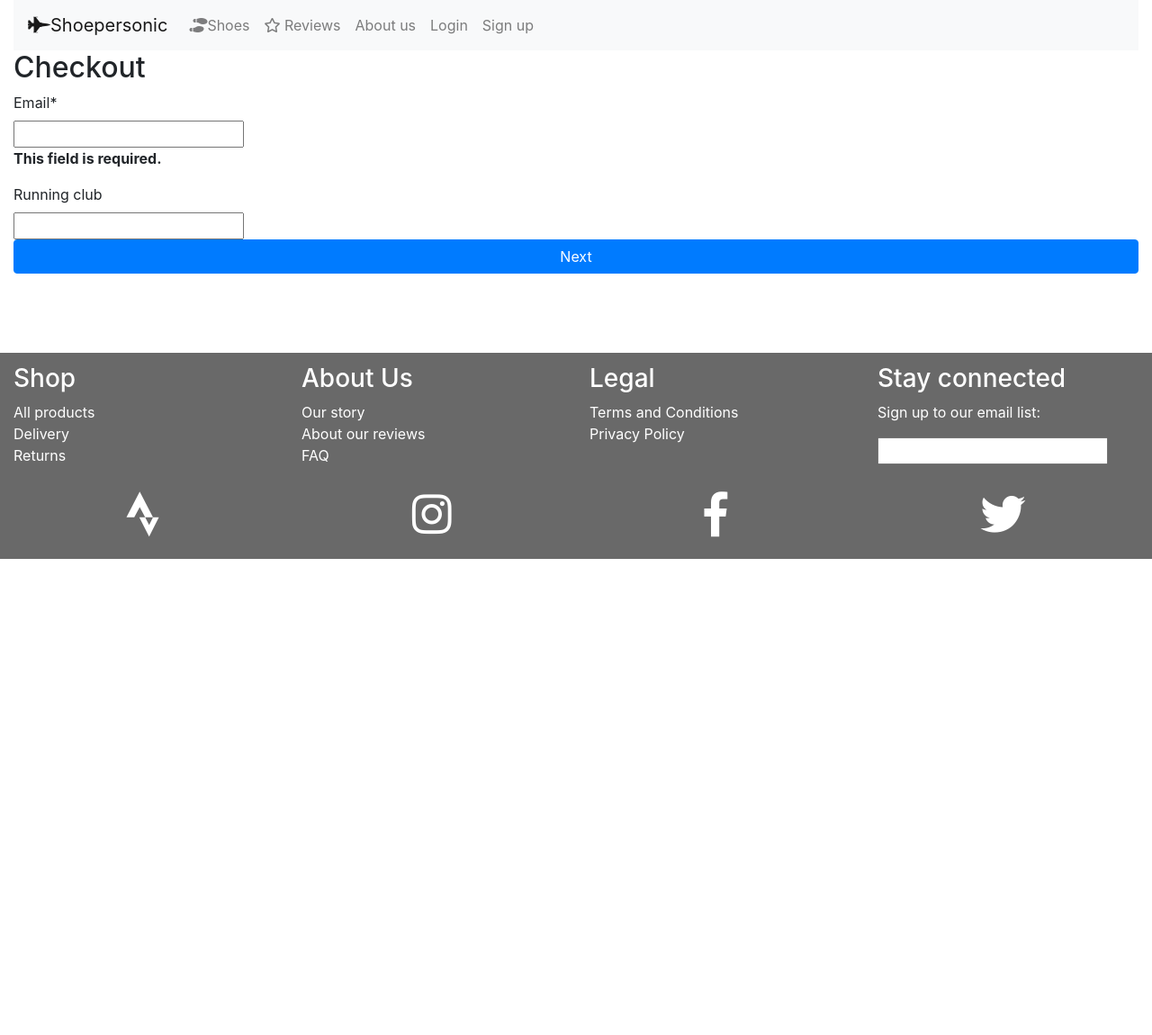
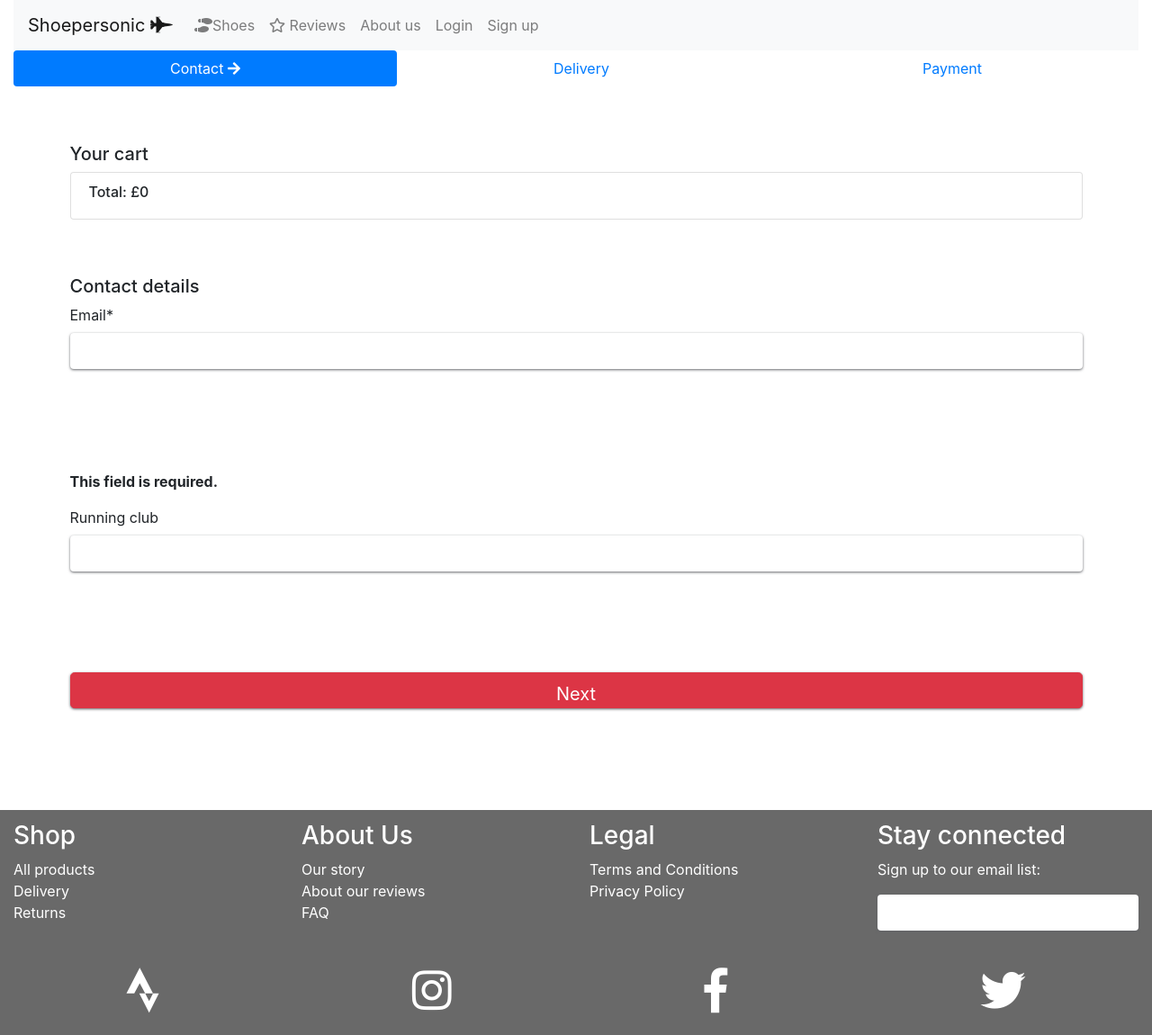
Before and after one commit to harryphelps2/shoepersonic2, a Django app: page /checkout/contact_details in a window 1280 px wide. Shown: the whole page at 90% size. Before the commit the page ends 621 px from the top, so only its background shows below. Run offline with Django 3.2, Linux system fonts and the light colour scheme; some libraries are stand-ins or nearby versions.

Commit message:
Checkout styling for contact details page

```diff
--- a/shoepersonic2/accounts/templates/register.html
+++ b/shoepersonic2/accounts/templates/register.html
@@ -1,12 +1,11 @@
 {% extends "base.html" %}
-
+{% load crispy_forms_tags %}
 {% block content %}
 
 <p>Already have an account?<a href="{% url 'login'%}"> Login here</a></p>
 <form method="post" action="{% url 'register' %}">
     {% csrf_token %}
-    {{ registration_form.as_p }}
-
+    {{ registration_form|crispy }}
 <button type="submit">Register</button>
 </form>
 
--- a/shoepersonic2/basket/views.py
+++ b/shoepersonic2/basket/views.py
@@ -3,7 +3,6 @@ from django.shortcuts import render, redirect, reverse
 def view_basket(request):
     """A view that renders the cart contents"""
     basket = request.session.get('cart', {})
-    print(basket)
     return render(request, "basket.html")
 
 def add_to_basket(request, id):
@@ -12,7 +11,6 @@ def add_to_basket(request, id):
     quantity = int(request.POST.get('quantity'))
     size = request.POST.get('size')
     line_id = "{0}-{1}".format(id, size)
-    print(line_id)
 
     basket = request.session.get('basket', {})
 
@@ -32,8 +30,6 @@ def adjust_basket(request, id, size):
     """Adjust quantity of the product to the specified amount"""
     quantity = int(request.POST.get('new_quantity'))
     basket = request.session.get('basket', {})
-    print(size)
-    # Size as 1 dp but can't use as a key cos outs it as string
     line_id = "{0}-{1}".format(id, size)
 
     if int(quantity) > 0:
--- a/shoepersonic2/checkout/templates/contact_details.html
+++ b/shoepersonic2/checkout/templates/contact_details.html
@@ -3,10 +3,35 @@
 {% block page_title %}Checkout{% endblock %}
 {% block page_header %}Checkout{% endblock %}
 {% block content %}
-<h2>Checkout</h2>
-<form action="{% url 'contact_details' %}" method="post" role="form">
+<nav class="nav nav-pills nav-fill">
+    <a class="nav-item nav-link active" href="{% url 'contact_details' %}">Contact <i class="fas fa-arrow-right"></i></a>
+    <a class="nav-item nav-link" href="{% url 'delivery_details' %}">Delivery</a>
+    <a class="nav-item nav-link" href="{% url 'card_details' %}">Payment</a>
+</nav>
+<div class="checkout-cart">
+    <h5>Your cart</h5>
+    <ul class="list-group">
+    {% for item in basket_items %}
+        <li class="list-group-item d-flex justify-content-between">
+            <div>
+                <h6>{{ item.product.name }}</h6>
+            </div>
+            <div>
+                <h6>£{{ item.product.price }}</h6>
+            </div>
+        </li>
+        {% endfor %}
+        <li class="list-group-item d-flex justify-content-between">
+            <div>
+                <h6>Total: <span>£{{ total }}</span></h6>
+            </div>
+        </li>
+    </ul>
+</div>
+<form class="contact-details" action="{% url 'contact_details' %}" method="post" role="form">
+    <h5>Contact details</h5>
     {% csrf_token %}
     {{ contact_form|crispy }}
-    <input class="btn btn-block btn-primary" type="submit" value="Next">
+    <input class="btn btn-block btn-danger btn-primary btn-lg" type="submit" value="Next">
 </form>
 {% endblock %}
--- a/shoepersonic2/checkout/templates/delivery_details.html
+++ b/shoepersonic2/checkout/templates/delivery_details.html
@@ -3,7 +3,11 @@
 {% block page_title %}Checkout{% endblock %}
 {% block page_header %}Checkout{% endblock %}
 {% block content %}
-<h2>Delivery details</h2>
+<nav class="nav nav-pills nav-fill">
+    <a class="nav-item nav-link" href="{% url 'contact_details' %}">Contact</a>
+    <a class="nav-item nav-link active" href="{% url 'delivery_details' %}">Delivery <i class="fas fa-arrow-right"></i></a>
+    <a class="nav-item nav-link" href="{% url 'card_details' %}">Payment</a>
+</nav>
 <form action="{% url 'delivery_details' %}" method="post" id="payment-form" role="form">
     {% csrf_token %}
     {{ delivery_form|crispy }}
--- a/shoepersonic2/checkout/urls.py
+++ b/shoepersonic2/checkout/urls.py
@@ -1,8 +1,10 @@
 from django.urls import re_path, path, include, reverse_lazy
-from .views import contact_details, delivery_details, submit_order
+from .views import contact_details, delivery_details, submit_order, card_details, order_submitted
 
 urlpatterns = [
     path('contact_details', contact_details, name="contact_details"),
     path('delivery_details', delivery_details, name="delivery_details"),
+    path('card_details', card_details, name="card_details"),
     path('submit_order', submit_order, name="submit_order"),
+    path('order_submitted', order_submitted, name="order_submitted"),
 ]
--- a/shoepersonic2/checkout/views.py
+++ b/shoepersonic2/checkout/views.py
@@ -1,11 +1,13 @@
 from django.shortcuts import render, get_object_or_404, redirect, reverse
 from django.contrib.auth.decorators import login_required
 from .forms import ContactDetailsForm, DeliveryForm, OrderForm
+from accounts.forms import UserRegistrationForm
 from django.contrib.auth.models import User
 from django.contrib import messages
 from django.utils import timezone
 from shop.models import Shoe, Stock
 from .models import OrderLineItem, Order
+
 from shoepersonic2 import settings
 import stripe
 
@@ -66,7 +68,7 @@ def delivery_details(request):
                 request.session['town_or_city'] = delivery_form.cleaned_data['town_or_city']
                 request.session['county'] = delivery_form.cleaned_data['county']
                 request.session['postcode'] = delivery_form.cleaned_data['postcode']
-                return redirect(reverse('submit_order'))
+                return redirect(reverse('card_details'))
     else:
         delivery_details = {
             'first_name' : request.session.get('first_name', None),
@@ -89,8 +91,13 @@ def delivery_details(request):
                 request.session['town_or_city'] = delivery_form.cleaned_data['town_or_city']
                 request.session['county'] = delivery_form.cleaned_data['county']
                 request.session['postcode'] = delivery_form.cleaned_data['postcode']
-                return redirect(reverse('submit_order'))
+                return redirect(reverse('card_details'))
     return render(request, 'delivery_details.html', {'delivery_form': delivery_form})
+
+def card_details(request):
+    """Enter card details"""
+    return render(request, "checkout.html")
+
 
 def submit_order(request):
     """Make payment"""
@@ -152,9 +159,78 @@ def submit_order(request):
         if charge.paid:
             messages.success(request, "You have successfully paid!")
             request.session['basket'] = {}
-            return redirect(reverse('index'))
+            return redirect(reverse('order_submitted'))
         else:
             messages.error(request, "Unable to take payment.")
     else:
         messages.error(request, "Unable to take payment on that card")
     return render(request, 'checkout.html')
+
+def order_submitted(request):
+    """Congratulations and save details for next time"""
+    # If the user is authenticated
+    user = request.user
+    profile_details = ['first_name', 'last_name', 'running_club']
+    logged_in = user.is_authenticated
+    details_to_update = False
+    marketing_opted_in = False
+    registration_form = UserRegistrationForm()
+    if user.is_authenticated:
+        order_details = {
+            'first_name' : request.session.get('first_name', None),
+            'last_name' : request.session.get('last_name', None),
+            'running_club' : request.session.get('running_club', None),
+            'address_line_1' : request.session.get('address_line_1', None),
+            'address_line_2' : request.session.get('address_line_2', None),
+            'address_line_3' : request.session.get('address_line_3', None),
+            'town_or_city' : request.session.get('town_or_city', None),
+            'county' : request.session.get('county', None),
+            'postcode' : request.session.get('postcode', None)
+            }
+        saved_details = {
+            'first_name': user.first_name,
+            'last_name': user.last_name,
+            'running_club' : user.profile.running_club,
+            'address_line_1': user.profile.address_line_1,
+            'address_line_2': user.profile.address_line_2,
+            'address_line_3 ': user.profile.address_line_3,
+            'town_or_city': user.profile.town_or_city,
+            'county': user.profile.county,
+            'postcode': user.profile.postcode
+             }
+        for field in profile_details:
+            if order_details[field] != saved_details[field]:
+                details_to_update = True
+                break
+        marketing_opted_in = user.profile.marketing_opt_in
+    else:
+        if request.method=="POST":
+            registration_form = UserRegistrationForm(request.POST)
+
+            if registration_form.is_valid():
+                registration_form.save()
+                user = auth.authenticate(username=request.POST['email'],
+                                        password=request.POST['password1'])
+                if user:
+                    auth.login(user=user, request=request)
+                    messages.success(request, "You have successfully registered")
+                    return redirect(reverse('index'))
+                else:
+                    messages.error(request, "Unable to register your account at this time")
+        else:
+            registration_form = UserRegistrationForm()
+        return render(request, 'order_submitted.html', {'logged_in': logged_in, 'details_to_update': details_to_update, 'marketing_opted_in': marketing_opted_in, 'registration_form': registration_form})
+    return render(request, 'order_submitted.html', {'logged_in': logged_in, 'details_to_update': details_to_update, 'marketing_opted_in': marketing_opted_in, 'registration_form': registration_form})
+
+    #   If delvery details are the same as those saved:
+    #       If they are check that marketing is false
+    #           marketing tickbox
+    #       else:
+    #           see you again soon
+    #   else:
+    #       if marketing is false:
+    #           offer checkbox and update details
+    #       else:
+    #           update details
+    #else:
+    #   password and save details for later
--- a/shoepersonic2/static/css/styles.css
+++ b/shoepersonic2/static/css/styles.css
@@ -174,4 +174,23 @@
   margin-left: 2%;
 }
 
+.checkout-cart {
+  margin: 5%;
+}
+
+.contact-details {
+  margin: 5%;
+}
+
+input {
+  background-color: white;
+  height: 40px;
+  width: 100%;
+  padding: 1rem 1.2rem;
+  border-radius: 4px;
+  border: 1px solid transparent;
+  box-shadow: 0 1px 3px 0 #636569;
+  margin-bottom: 10%;
+}
+
 /*# sourceMappingURL=styles.css.map */
--- a/shoepersonic2/static/css/styles.scss
+++ b/shoepersonic2/static/css/styles.scss
@@ -201,3 +201,23 @@
         margin-left: 2%;
     }
 }
+
+// Checkout contact details
+.checkout-cart{
+    margin: 5%;
+}
+
+.contact-details{
+    margin: 5%;
+}
+
+input{
+    background-color: white;
+    height: 40px;
+    width: 100%;
+    padding: 1.0rem 1.2rem;
+    border-radius: 4px;
+    border: 1px solid transparent;
+    box-shadow: 0 1px 3px 0 #636569;
+    margin-bottom: 10%;
+}
--- a/shoepersonic2/templates/base.html
+++ b/shoepersonic2/templates/base.html
@@ -15,7 +15,7 @@
     <body>
         <div class="container-fluid">
             <nav class="navbar navbar-expand-lg navbar-light bg-light">
-                <a class="navbar-brand" href="{% url 'index' %}"><i class="fas fa-fighter-jet"></i>Shoepersonic</a>
+                <a class="navbar-brand" href="{% url 'index' %}">Shoepersonic <i class="fas fa-fighter-jet"></i></a>
                 <button class="navbar-toggler" type="button" data-toggle="collapse" data-target="#navbarNav" aria-controls="navbarNav" aria-expanded="false" aria-label="Toggle navigation">
                     <span class="navbar-toggler-icon"></span>
                 </button>
```
Also changed, not shown: shoepersonic2/checkout/templates/checkout.html (+9 -7 lines), shoepersonic2/checkout/templates/order_submitted.html (added, +32 -0 lines), shoepersonic2/accounts/forms.py (line endings or trailing spaces), 1 other file.
